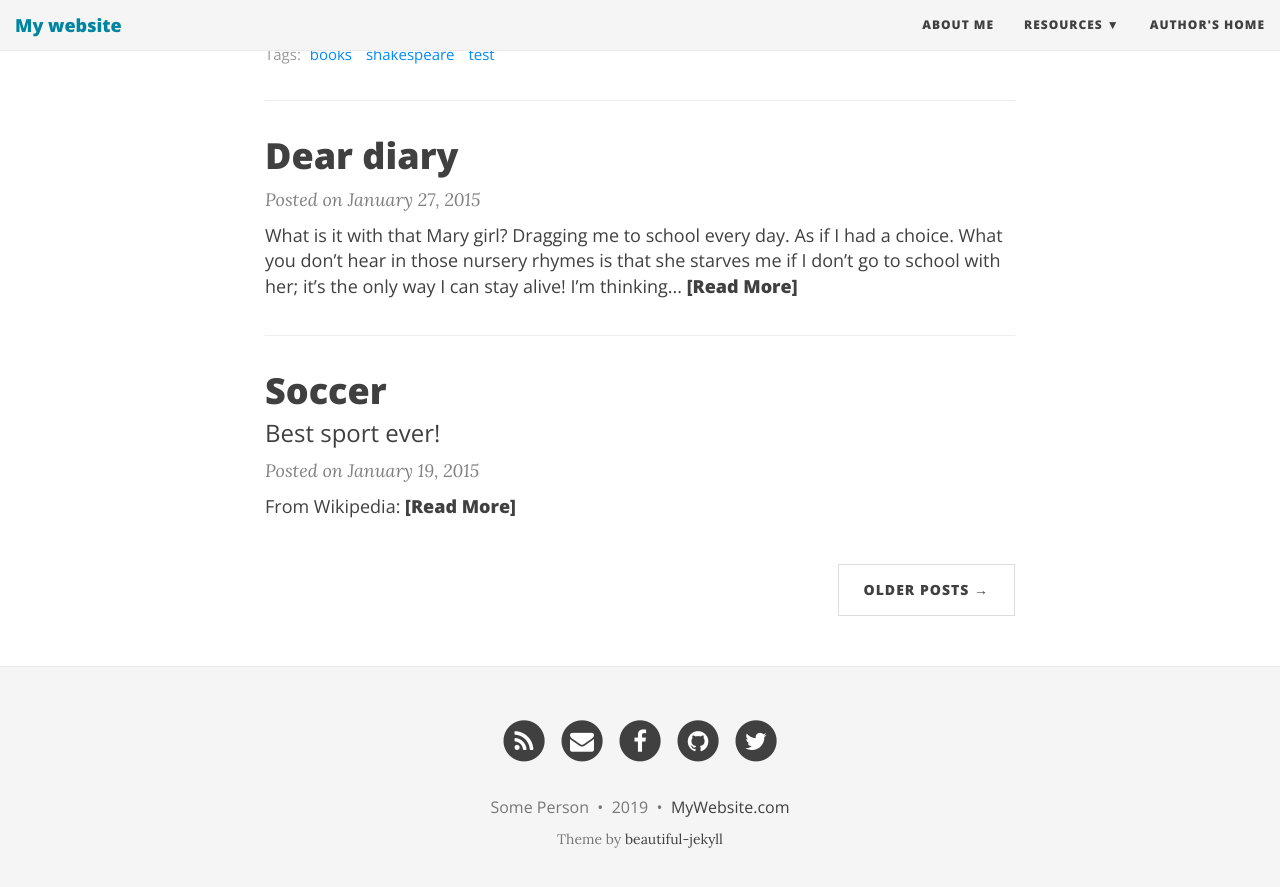
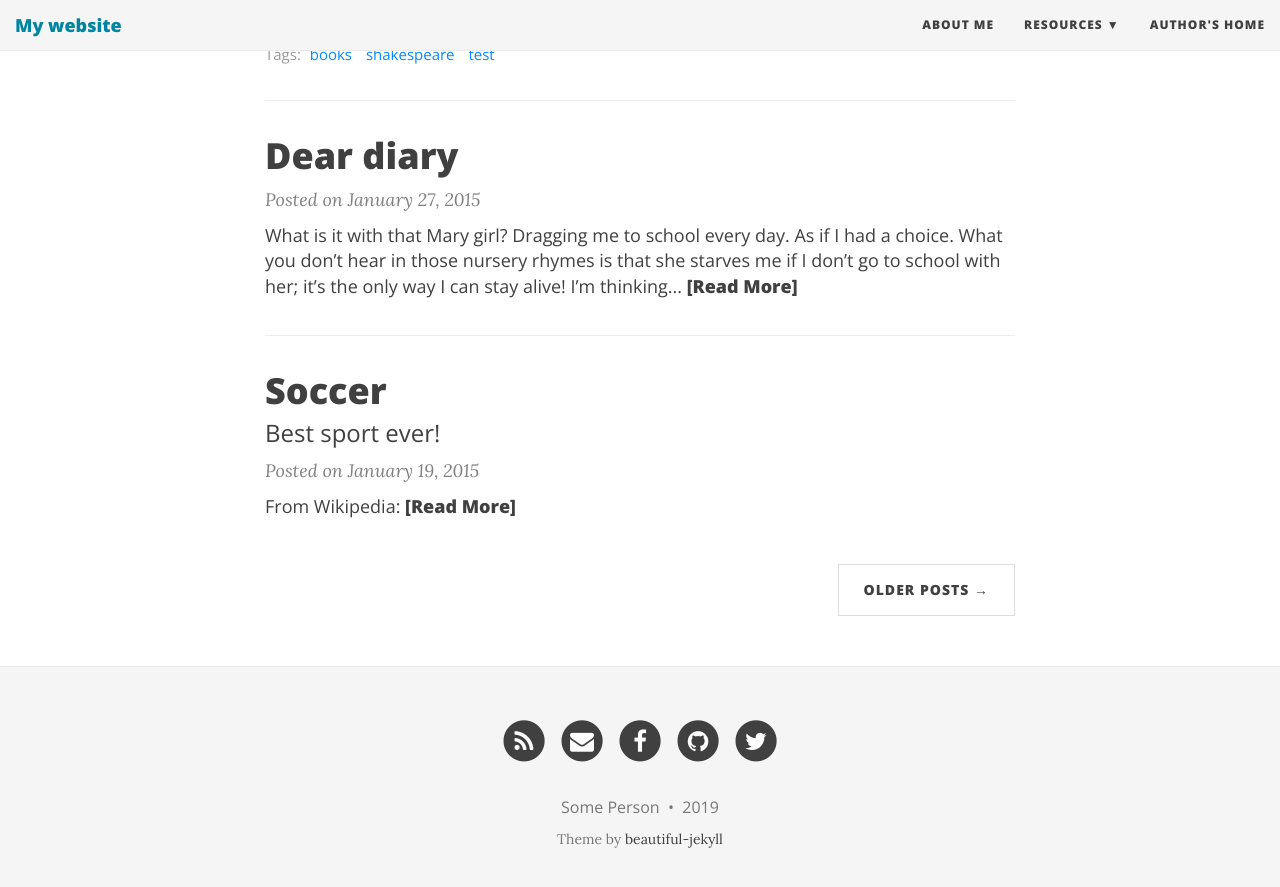
Before and after one commit to sydicarusant/Gamecenter.github.io, a Jekyll site: the page built from index.html, in a window 1280 px wide and 900 px high, scrolled down 1134 px. Shown: the top 887 px of the window. Built offline with Jekyll 4.4.1, drawn with Linux system fonts in a browser that asks for light colours; nearby versions of some CDN libraries; the list of posts is cut into pages by our own code; some of the changed lines change nothing that is shown.

Commit message:
changed the url

```diff
--- a/_config.yml
+++ b/_config.yml
@@ -11,7 +11,7 @@
 # *** If you're not sure what this mean, then leave this section as it is. Only modify the url and baseurl if you know what you're doing!***
 
 # url is the the website domain URL without a trailing slash
-#url: "https://example.com"
+url: "https://sydicarusant.github.io"
 
 # baseurl should be an empty string
 #baseurl: ""
@@ -93,7 +93,7 @@
 
 # How to display the link to the website in the footer
 # Remove this if you don't want a link in the footer
-url-pretty: "MyWebsite.com"  # eg. "deanattali.com/beautiful-jekyll"
+# url-pretty: "MyWebsite.com"  # eg. "deanattali.com/beautiful-jekyll"
 
 # --- Web Statistics Section --- #
 
```
